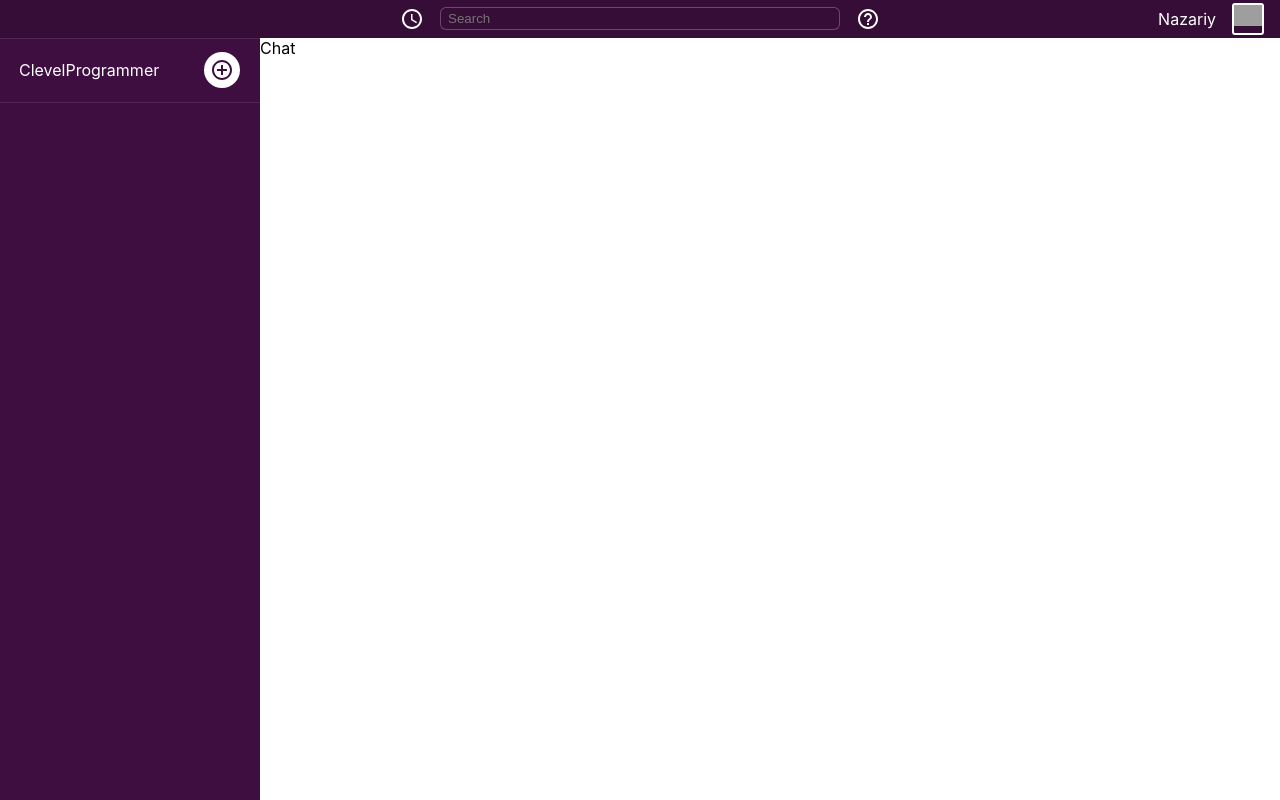
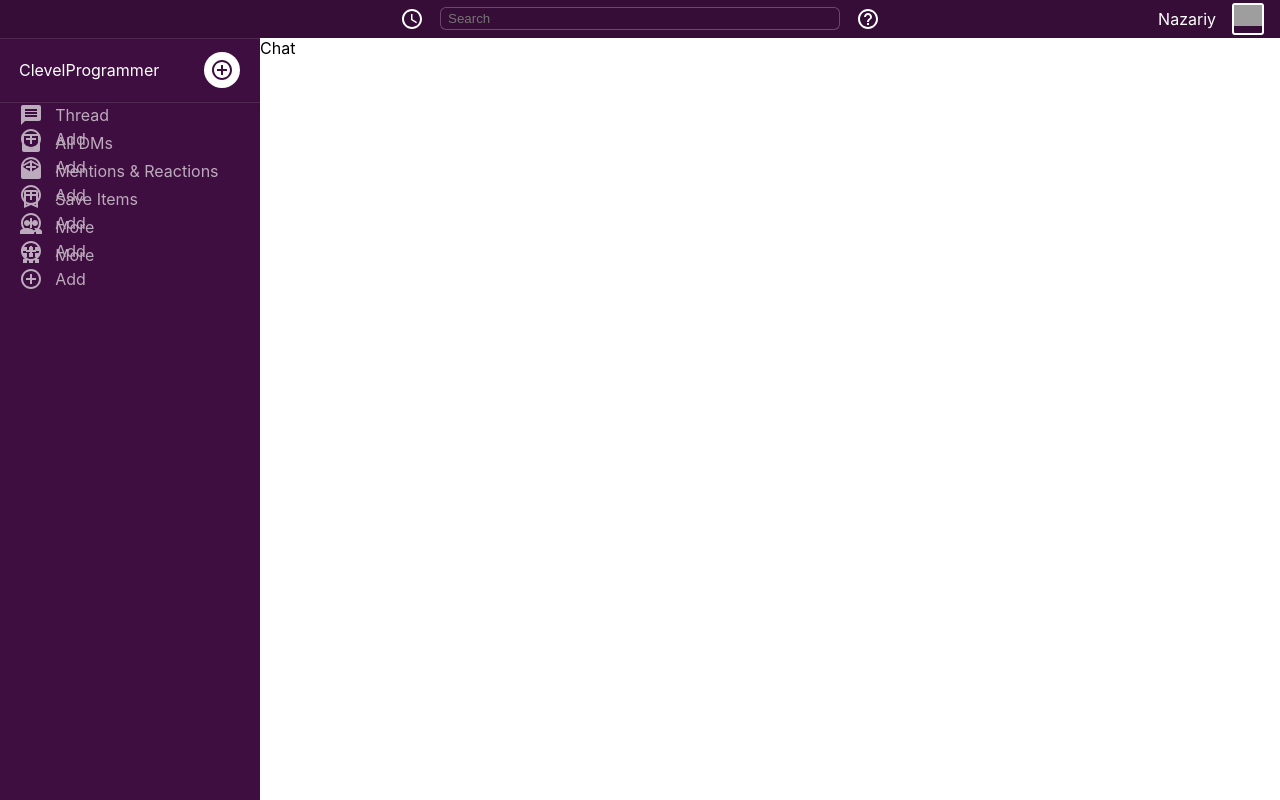
Before and after one commit to Dariuszb94/Slack, a React (Create React App) app: page /room in a window 1280 px wide. Built offline with nearby package versions, Linux system fonts and the light colour scheme; grey boxes are pictures that could not be loaded.

Commit message:
sidebar map

```diff
--- a/src/Components/Sidebar.js
+++ b/src/Components/Sidebar.js
@@ -1,6 +1,8 @@
 import React from "react";
 import styled from "styled-components";
 import AddCircleOutlineIcon from "@material-ui/icons/AddCircleOutline";
+import { sidebarItemsData } from "../data/SidebarData";
+import { Icon } from "@material-ui/core";
 function Sidebar() {
   return (
     <Container>
@@ -10,6 +12,16 @@ function Sidebar() {
           <AddCircleOutlineIcon />
         </NewMessage>
       </WorkspaceContainer>
+      <MainChannels>
+        {sidebarItemsData.map((item) => (
+          <MainChannelItem>
+            {item.icon}
+            {item.text}
+            <AddCircleOutlineIcon />
+            Add
+          </MainChannelItem>
+        ))}
+      </MainChannels>
     </Container>
   );
 }
@@ -42,3 +54,13 @@ const NewMessage = styled.div`
   margin-right: 20px;
   cursor: pointer;
 `;
+const MainChannels = styled.div``;
+const MainChannelItem = styled.div`
+  color: rgb(188, 171, 188);
+  display: grid;
+  grid-template-columns: 15% auto;
+  height: 28px;
+  align-items: center;
+  padding-left: 19px;
+  cursor: pointer;
+`;
--- a/src/data/SidebarData.js
+++ b/src/data/SidebarData.js
@@ -3,8 +3,9 @@ import InboxIcon from "@material-ui/icons/Inbox";
 import DraftsIcon from "@material-ui/icons/Drafts";
 import BookmarkBorderIcon from "@material-ui/icons/BookmarkBorder";
 import PeopleIcon from "@material-ui/icons/People";
+import AppsIcon from "@material-ui/icons/Apps";
 
-export const sidebarItems = [
+export const sidebarItemsData = [
   {
     icon: <MessageIcon />,
     text: "Thread",
@@ -25,4 +26,8 @@ export const sidebarItems = [
     icon: <PeopleIcon />,
     text: "More",
   },
+  {
+    icon: <AppsIcon />,
+    text: "More",
+  },
 ];
```
